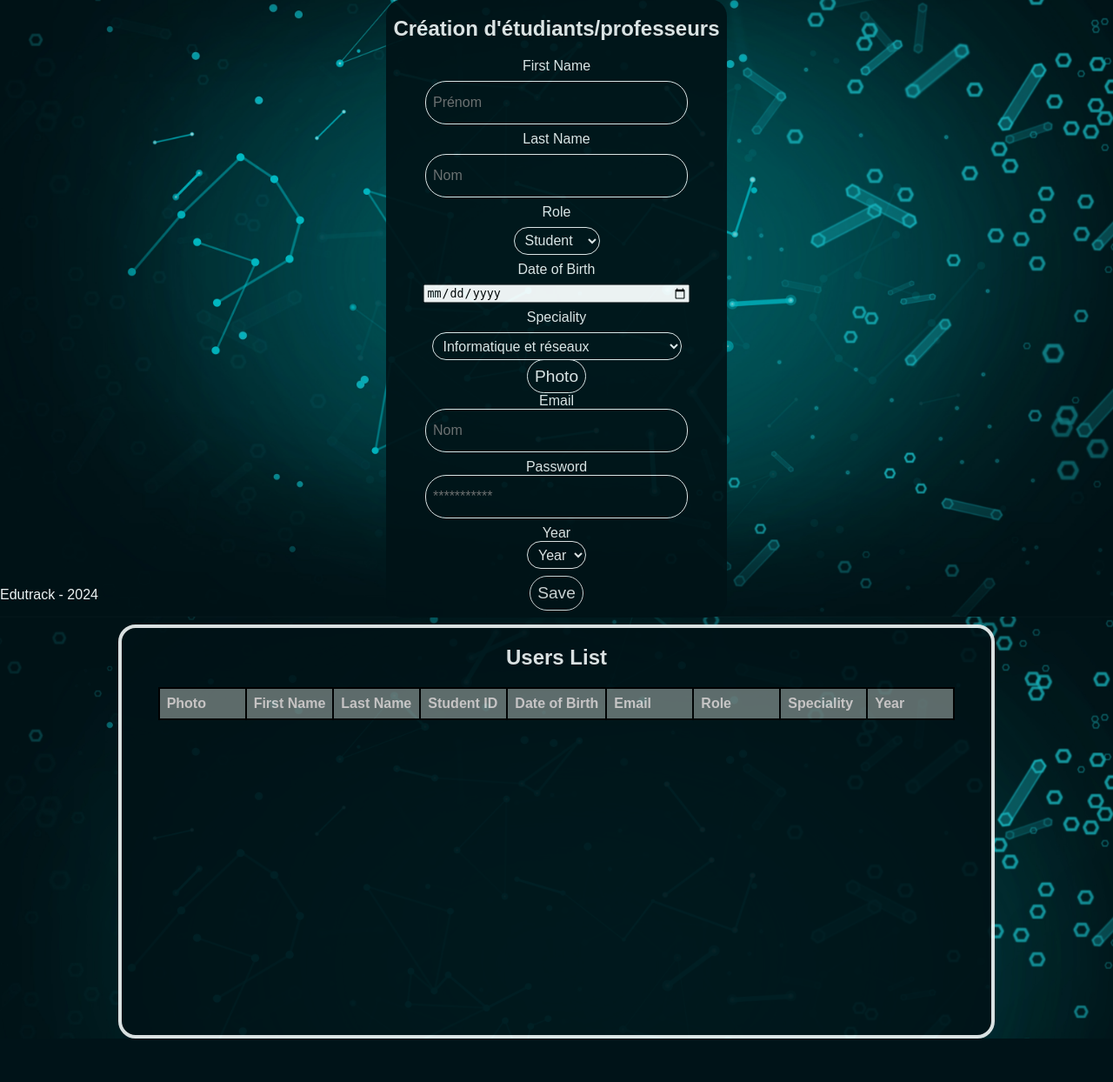
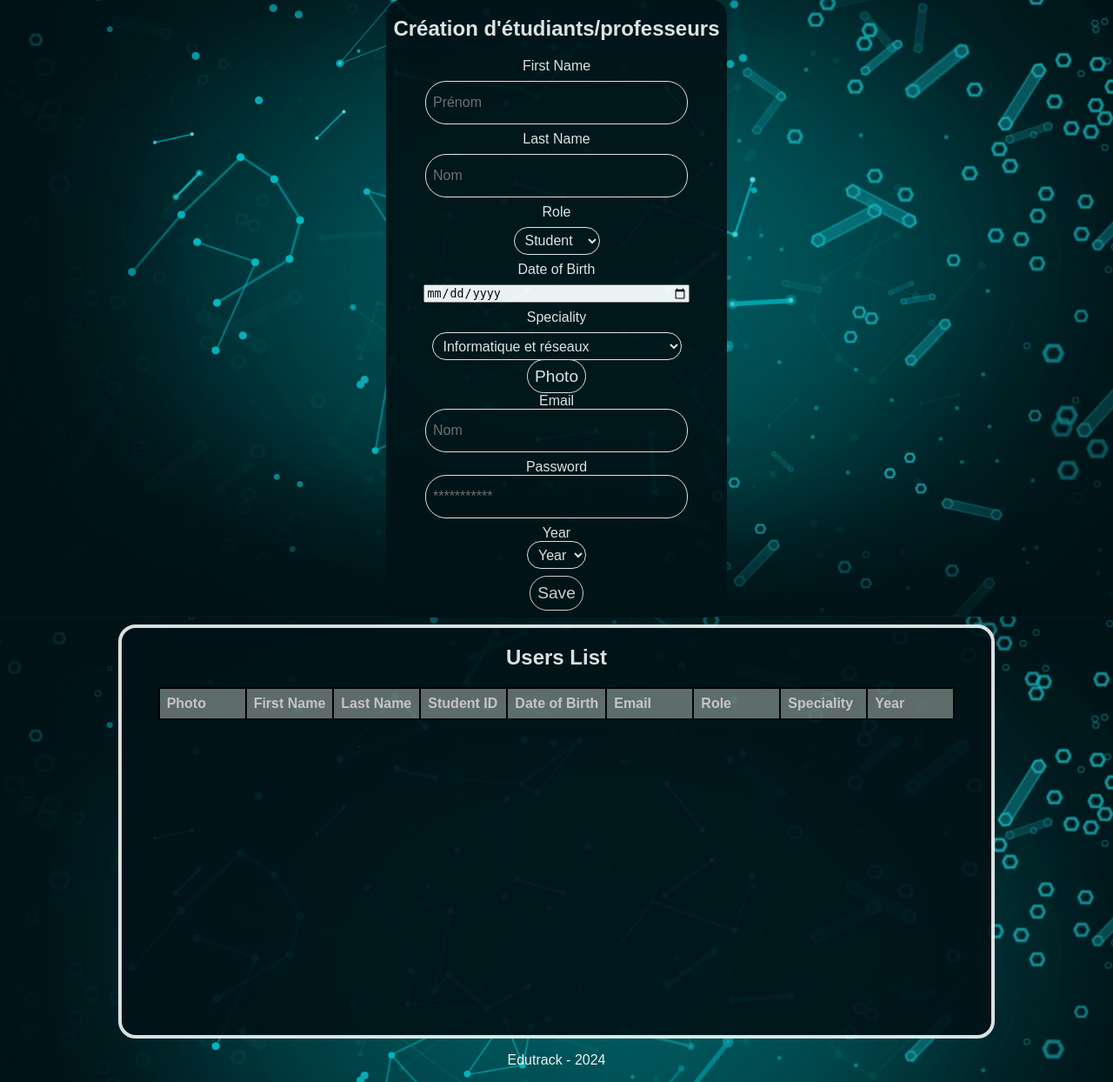
Before and after one commit to Aruuuux/IR1-Projet-Fin-Annee, a Django app: page /user/createuser/ in a window 1280 px wide. Shown: the part 91-1335 px from the top of the page at 87% size. Before the commit the page ends 1285 px from the top, so only its background shows below. Run offline with Django 4.2, Linux system fonts and the light colour scheme; data comes from the database, SQL or seed files in the repository; lists and menus that the app fills with data are empty.

Commit message:
mini changes footer

```diff
--- a/Django/projet/user/static/user/basestyle.css
+++ b/Django/projet/user/static/user/basestyle.css
@@ -85,8 +85,7 @@ header {
 }
 
 footer {
-    bottom: 0px;
+    display: flex;
     color: var(--white);
-    position: absolute;
-    width: 100vw;
+    justify-content: center;
 }
--- a/Django/projet/user/static/user/css/createuserstyle.css
+++ b/Django/projet/user/static/user/css/createuserstyle.css
@@ -101,6 +101,7 @@ body{
 }
 
 .loginbox{
+    text-align: center;
     background: var(--vdark-main-color);
     color: var(--white);
     box-sizing: border-box;
--- a/Django/projet/user/templates/createuser.html
+++ b/Django/projet/user/templates/createuser.html
@@ -7,7 +7,7 @@
 {% endblock %}
 
 {% block main-content %}
-<div id="form-wrapper" class="loginbox" style="text-align: center;">
+<div id="form-wrapper" class="loginbox">
     <h2>Création d'étudiants/professeurs</h2>
     <form method="post" enctype="multipart/form-data" id="form-content">
         {% csrf_token %}
```
